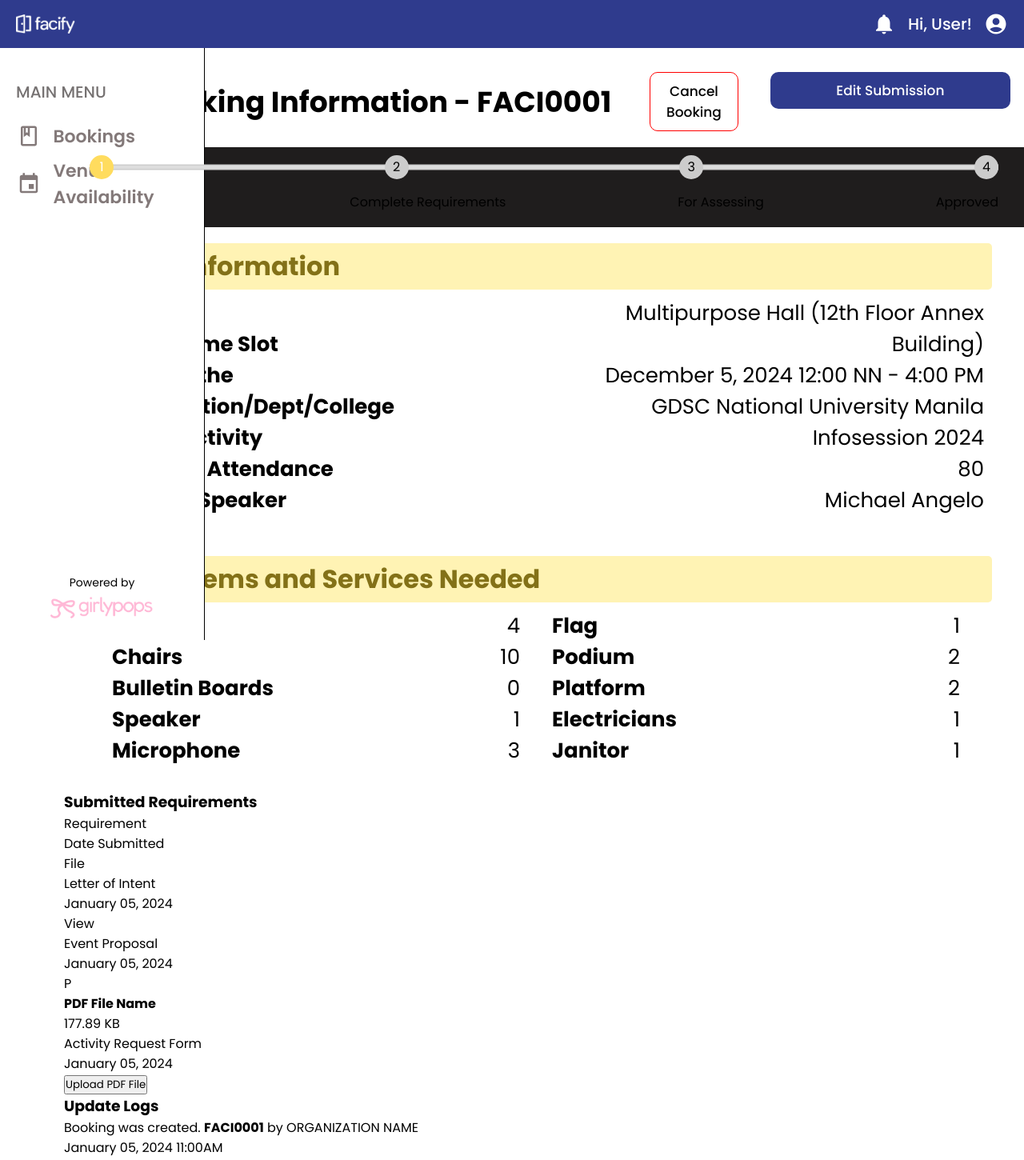
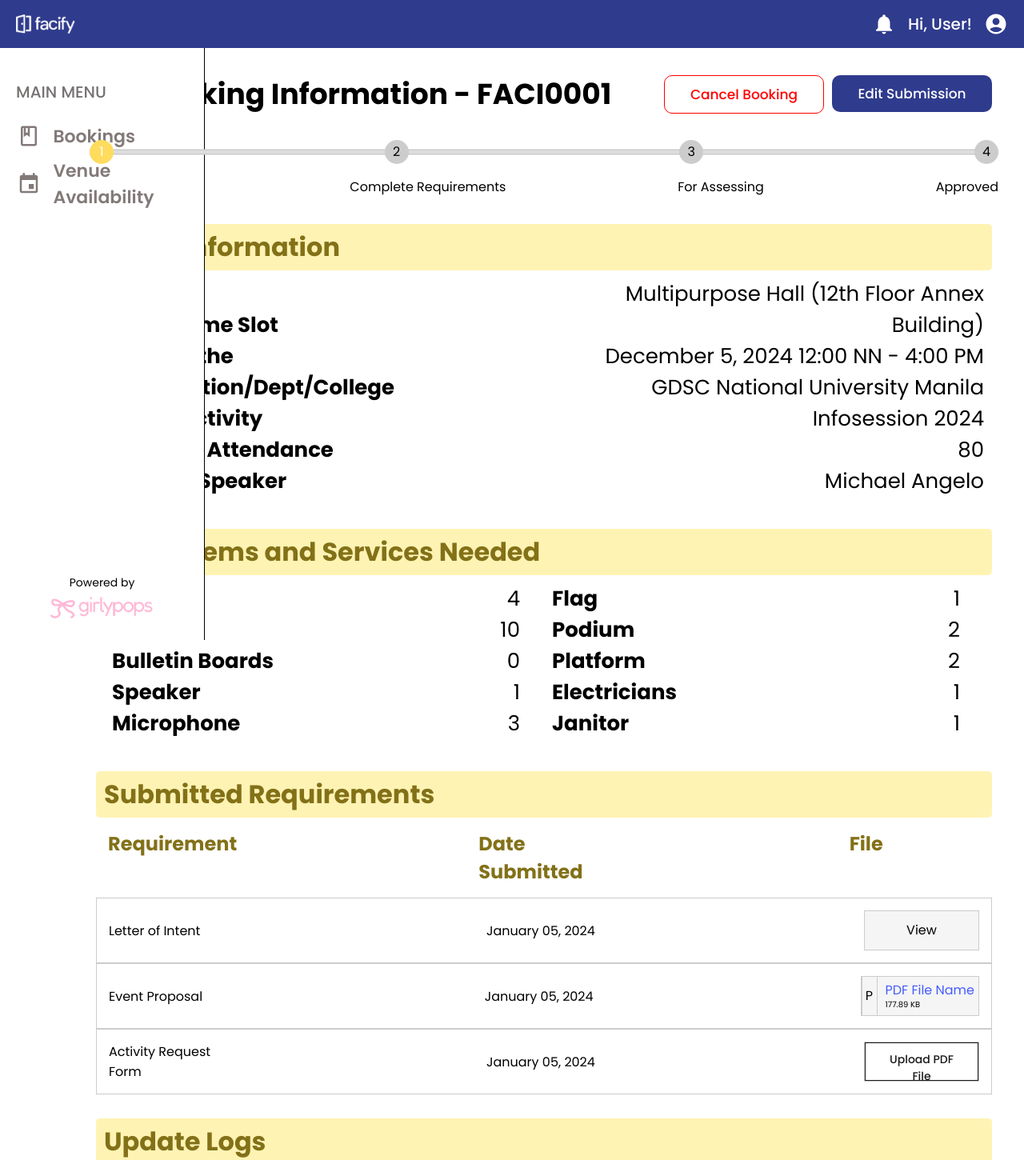
Before and after one commit to ysc4/facify-project, a React (Vite) app: page /booking-info in a window 1280 px wide. Shown: the top 1450 px of the page at 80% size. Built offline with nearby package versions, Linux system fonts and the light colour scheme.

Commit message:
Updated changes in buttons and their stylings

```diff
--- a/src/pages/Booking-Info.css
+++ b/src/pages/Booking-Info.css
@@ -62,12 +62,13 @@
 
 .booking-buttons {
     display: flex;
+    justify-content: flex-end;
+    gap: 10px;
     width: 40%;
 }
 
-.submit-button, .edit-button {
-    width: 300px;
-    margin-left: 20px;
+.cancel-button, .edit-button {
+    width: 200px;
     padding: 10px 20px;
     border-radius: 10px;
     font-size: 17px;
@@ -78,18 +79,19 @@
     border: none;
 }
 
-.submit-button {
+.cancel-button {
     background-color: #FFFFFF;
-    color: #1F1D1D;
-    border: 1px solid #FFD80C;
+    color: #FF0000;
+    border: 1px solid #FF0000;
 }
 
 .edit-button:hover {
     background-color: #F5F5F5;
+    color: #2F3B8D;
 }
 
-.submit-button:hover {
-    background-color: #FFD80C;
+.cancel-button:hover {
+    background-color: #FF0000;
     color: #FFFFFF;
 }
 
@@ -97,8 +99,8 @@
     background-color: #F5F5F5;
 }
 
-.submit-button:active {
-    background-color: #FFD80C;
+.cancel-button:active {
+    background-color: #FF0000;
     color: #FFFFFF;
 }
 
@@ -109,18 +111,17 @@
     margin-top: 20px;
     width: 100%;
     height: 100px;
-    background-color: #1F1D1D;
 }
 
-.event-info, .other-info {
+.event-info, .other-info, .submit-reqs, .update-logs {
     display: flex;
     flex-direction: column;
     width: 100%;
-    padding: 20px 40px;
+    padding: 15px 40px;
     box-sizing: border-box;
 }
 
-.event-info h3, .other-info h3 {
+.event-info h3, .other-info h3, .submit-reqs h3, .update-logs h3 {
     font-size: 32px;
     font-weight: 1000;
     font-family: 'Poppins', sans-serif;
@@ -162,23 +163,128 @@
     display: flex;
     justify-content: center;
     align-items: center;
-    margin-top: 10px;
+    padding: 10px 20px;
 }
 
-.cancel-button {
+.logs {
+    display: flex;
+    flex-direction: column;
     width: 100%;
-    margin: 0 20px 0 20px;
+    box-sizing: border-box;
+}
+
+.log {
+    display: flex;
+    flex-direction: row;
+    justify-content: space-between;
+    font-size: 26px;
+    padding: 15px 15px;
+    border: 1px solid #ccc;
+}
+
+.logs h5 {
+    font-size: 18px;
+    border-radius: 5px;
+    right: 0;
+}
+
+.logs p {
+    font-size: 16px;
+    text-align: right;
+}
+
+.reqs .table-header {
+    display: flex;
+    flex-direction: row;
+    justify-content: space-between;
+    font-size: 24px;
+    font-weight: 800;
+    padding: 15px 15px;
+    color: #837118;
+}
+
+.reqs .table-content {
+    display: flex;
+    flex-direction: column;
+    justify-content: space-between;
+    font-size: 16px;
+}
+
+.table-header div {
+    flex: 1;
+    margin-right: 300px;
+}
+
+.table-content .req {
+    display: flex;
+    flex-direction: row;
+    justify-content: space-between;
+    align-items: center;
+    font-size: 16px;
+    padding: 15px 15px;
+    border: 1px solid #ccc;
+}
+
+.req div {
+    flex: 1;
+    margin-right: 330px;
+}
+
+.req div:last-child, .table-header div:last-child {
+    margin-right: 0;
+}
+
+.req .file {
+    display: flex;
+    flex-direction: row;
+    align-items: center;
+    justify-content: center;
+    height: 50px;
+    border: 1px solid #ccc;
+    max-width: 200px;
+    background-color: #F5F5F5;
+    line-height: 1.3;
+}
+
+.upload-button {
+    width: 100%;
+    height: 100%;
+    justify-content: center;
     padding: 10px 20px;
-    border-radius: 10px;
-    font-size: 17px;
+    font-size: 14px;
     font-weight: 500;
     cursor: pointer;
-    background-color: #FFFFFF;
-    color: #000000;
-    border: 1px solid #FF0000;
+    background-color: #ffffff;
+    color: #191A1B;
+    border: 1px solid #191A1B;
 }
 
-.cancel-button:hover {
-    background-color: #FF0000;
-    color: #FFFFFF;
+.file .file-icon {
+    width: 20px;
+    height: 50px;
+    display: flex;
+    justify-content: center;
+    align-items: center;
+    margin-right: 5px;
+    border: 1px solid #ccc;
 }
+
+.file .file-item {
+    display: flex;
+    flex-direction: column;
+    padding: 10px 5px;
+}
+
+.file-item h4 {
+    font-size: 16px;
+    font-weight: 400;
+    color: #445CFF;
+    white-space: nowrap;
+    overflow: hidden;
+    text-overflow: ellipsis;
+}
+
+.file-item p {
+    font-size: 10px;
+    font-weight: 400;
+}
```
